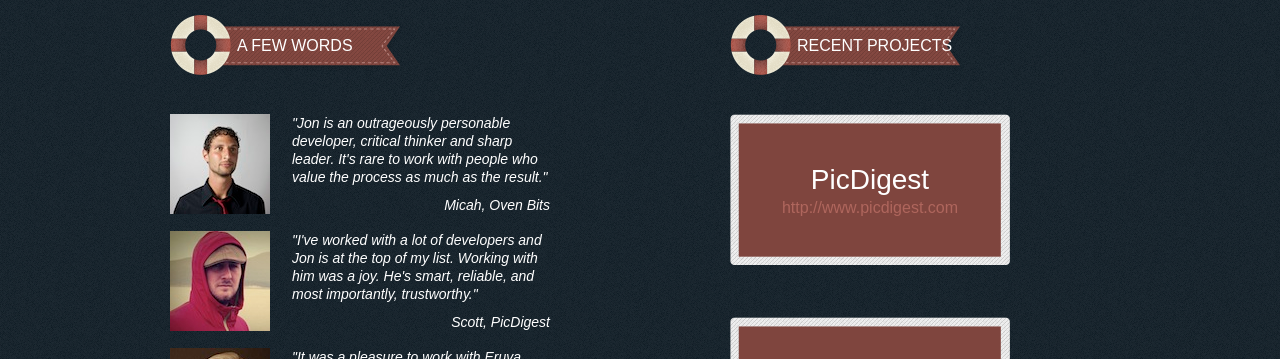
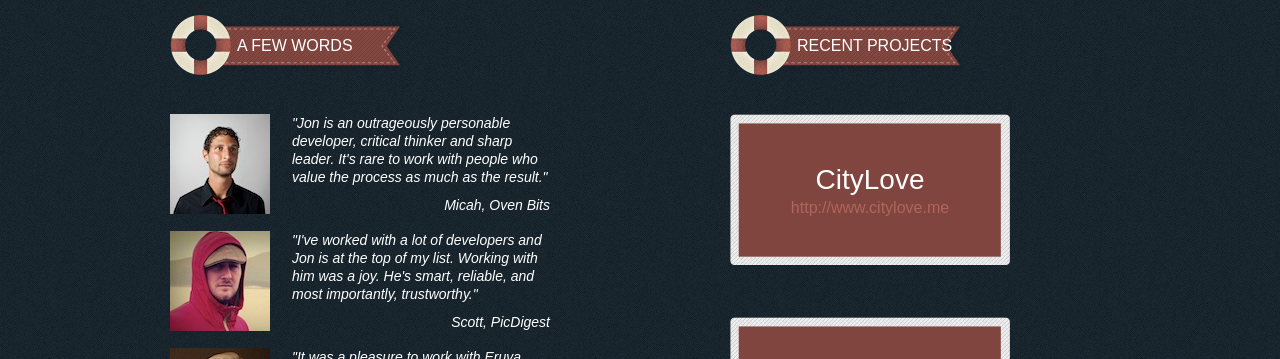
Before and after one commit to eruva/eruva.github.io, a Jekyll site: the page built from index.html, in a window 1280 px wide. Shown: the part 531-890 px from the top of the page. Built offline with Jekyll 4.4.1, drawn with Linux system fonts in a browser that asks for light colours; some web fonts are replaced.

Commit message:
Removed picdigest link

```diff
--- a/index.html
+++ b/index.html
@@ -56,12 +56,12 @@ title: Home
       <div class="sub_header">
         <h3>Recent Projects</h3>
         <div class="recent-project">
-          <h2>PicDigest</h2>
-          <a href="http://www.picdigest.com">http://www.picdigest.com</a>
+          <h2>CityLove</h2>
+          <a href="http://www.citylove.me" target="_blank">http://www.citylove.me</a>
         </div>
         <div class="recent-project">
           <h2>Chosspile</h2>
-          <a href="http://www.chosspile.com">http://www.chosspile.com</a>
+          <a href="http://www.chosspile.com" target="_blank">http://www.chosspile.com</a>
         </div>
       </div>
     </div>
```
Also changed, not shown: Gemfile.lock.
